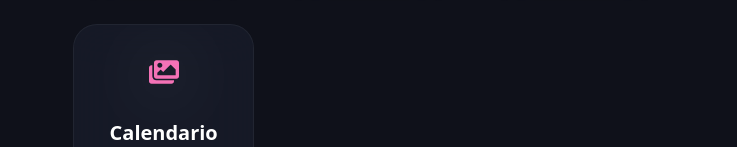
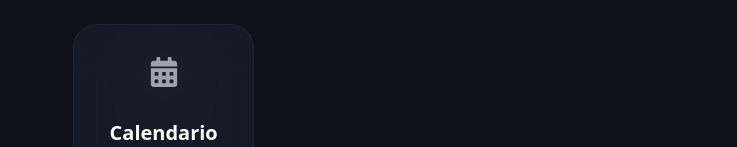
Before and after one commit to CristianCarlosama/FitApp, a React (Vite) app: page / in a window 1280 px wide. Shown: the part 1187-1334 px from the top of the page, without its empty margins (255-992 px from the left). Built offline with nearby package versions, Linux system fonts and the light colour scheme.

Commit message:
Se usan componentes reutilizables en todos los componentes y calendario diseño card land

```diff
--- a/src/pages/Landing.tsx
+++ b/src/pages/Landing.tsx
@@ -14,7 +14,7 @@ import Card from '../components/Cards';
 import NotificationModal from "../components/NotificationModal";
 import type { NotificationType } from "../components/NotificationModal";
 import {
-  FaStopwatch, FaClock, FaDumbbell, FaTasks, FaBullseye,
+  FaStopwatch, FaClock, FaDumbbell, FaTasks, FaBullseye, FaCalendarAlt,
   FaRuler, FaCommentDots, FaMapMarkedAlt, FaBars, FaTimes,
   FaUserCircle, FaCog, FaLifeRing, FaSignOutAlt, FaImages
 } from 'react-icons/fa';
@@ -65,13 +65,11 @@ const Landing: React.FC = () => {
     const checkAuth = () => {
       const token = localStorage.getItem("token");
       const storedUser = localStorage.getItem("user");
-
       if (token) {
         setIsAuthenticated(true);
         try {
           const payload = JSON.parse(atob(token.split(".")[1]));
           setUserRole(payload.role);
-
           if (storedUser) {
             setUser(JSON.parse(storedUser));
           }
@@ -81,7 +79,6 @@ const Landing: React.FC = () => {
       }
       setLoading(false);
     };
-
     checkAuth();
   }, []);
 
@@ -98,14 +95,10 @@ const Landing: React.FC = () => {
         return;
     }
 
-    // DEBUG: Antes de enviar, mira en la consola si 'data' trae fecha_inicio y series
-    console.log("Payload enviado:", data);
-
     const response = await axios.post(`${import.meta.env.VITE_API_URL}/entrenamientos`, data, {
       headers: {
         'Authorization': `Bearer ${token}`,
         'Accept': 'application/json'
-        // Axios pone el Content-Type: application/json automáticamente al pasar un objeto
       }
     });
 
@@ -116,7 +109,6 @@ const Landing: React.FC = () => {
           title: "¡ENTRENO GUARDADO!",
           message: "¡La rompiste, máquina! Tu progreso ya está en la base de datos."
         });
-
         setTimeout(() => {
           setActiveView("landing");
           setActiveWorkout(null);
@@ -124,16 +116,12 @@ const Landing: React.FC = () => {
     }
   } catch (error: any) {
       console.error("Error detallado del servidor:", error.response?.data);
-
-      // Extraemos el mensaje de validación si existe
       let mensajeFinal = "Error de conexión";
       if (error.response?.data?.errors) {
-        // Esto concatena los errores de validación de Laravel (ej: "fecha_inicio is required")
         mensajeFinal = Object.values(error.response.data.errors).flat().join(" | ");
       } else {
         mensajeFinal = error.response?.data?.message || error.message;
       }
-
       setApiModal({
         isOpen: true,
         type: "error",
@@ -293,7 +281,8 @@ const Landing: React.FC = () => {
     { title: 'Medidas', view: 'medidas', icon: <FaRuler className="text-emerald-400" />, description: 'Medidas Corporales.' },
     { title: 'Comentarios', view: 'comentarios', icon: <FaCommentDots className="text-yellow-400" />, description: 'Motívate tú mismo.' },
     { title: 'Fotos', view: 'fotos', icon: <FaImages className="text-pink-400" />, description: 'Sigue tu progreso.' },
-    { title: 'Calendario', view: 'calendario', icon: <FaImages className="text-pink-400" />, description: 'Sigue tu progreso.' },
+    { title: 'Calendario', view: 'calendario', icon: <FaCalendarAlt className="text-gray-400" />, description: 'Sigue tu progreso.'
+    },
   ];
 
   if (loading) {
```
